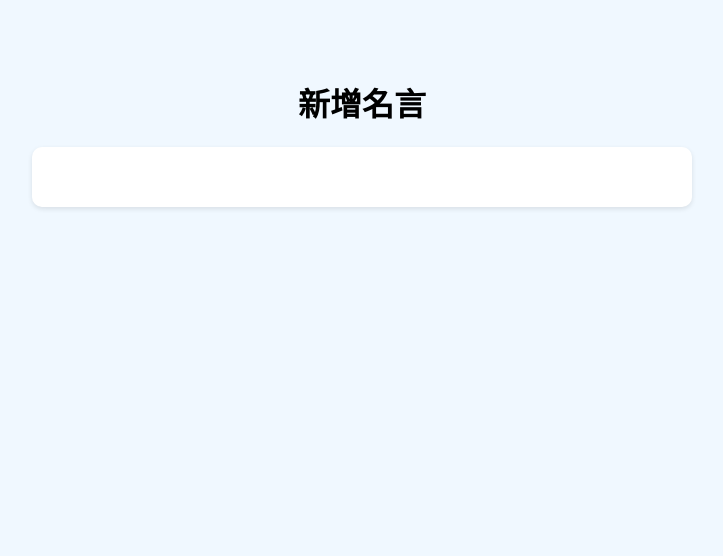
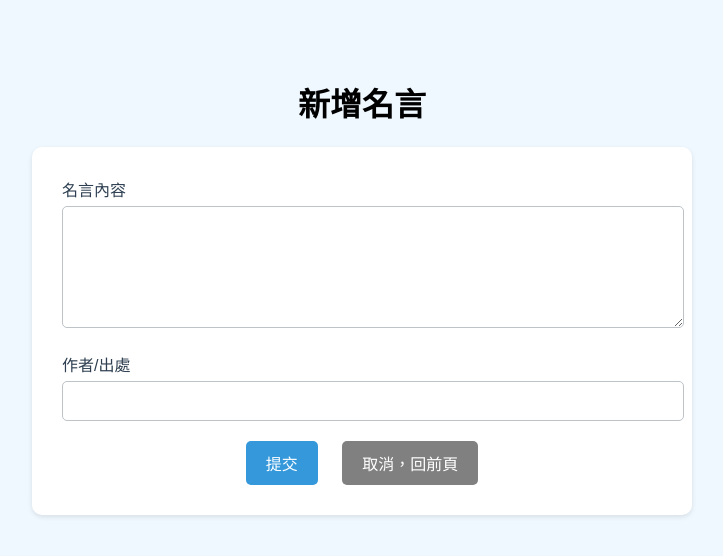
Before and after one commit to sobadrush/Python-Flask-RandomQuote-Cola, a Flask app: page /addQuote in a window 1280 px wide. Shown: the top 556 px of the page, without its empty margins (278-1001 px from the left). Run offline with Flask 3, Linux system fonts and the light colour scheme.

Commit message:
重構 add.html，調整樣式與結構，新增名言內容及作者的輸入欄位

```diff
--- a/templates/add.html
+++ b/templates/add.html
@@ -1,5 +1,6 @@
 <!DOCTYPE html>
 <html lang="zh-Hant">
+
 <head>
   <meta charset="UTF-8">
   <title>新增名言</title>
@@ -10,6 +11,7 @@
       background-color: #f0f8ff;
       padding-top: 50px;
     }
+
     .form-container {
       opacity: 0;
       animation: fadeIn 1s ease-in forwards;
@@ -18,19 +20,23 @@
       background-color: white;
       padding: 30px;
       border-radius: 10px;
-            box-shadow: 0 2px 5px rgba(0,0,0,0.1);
+      box-shadow: 0 2px 5px rgba(0, 0, 0, 0.1);
     }
+
     .form-group {
       margin-bottom: 20px;
       text-align: left;
     }
+
     label {
       display: block;
       margin-bottom: 5px;
       font-size: 16px;
       color: #2c3e50;
     }
-        input, textarea {
+
+    input,
+    textarea {
       width: 100%;
       padding: 10px;
       border: 1px solid #bdc3c7;
@@ -38,10 +44,12 @@
       font-size: 16px;
       font-family: inherit;
     }
+
     textarea {
       height: 100px;
       resize: vertical;
     }
+
     button {
       padding: 10px 20px;
       font-size: 16px;
@@ -53,26 +61,46 @@
       border-radius: 5px;
       transition: background-color 0.3s;
     }
+
     button:hover {
       background-color: #2980b9;
     }
+
     @keyframes fadeIn {
-            from { opacity: 0; transform: translateY(20px); }
-            to { opacity: 1; transform: translateY(0); }
+      from {
+        opacity: 0;
+        transform: translateY(20px);
+      }
+
+      to {
+        opacity: 1;
+        transform: translateY(0);
+      }
     }
   </style>
 </head>
+
 <body>
   <h1>新增名言</h1>
 
   <div class="form-container">
     <form method="POST">
+      <div class="form-group">
+        <label for="my_qouteText">名言內容</label>
+        <textarea name="qouteText" id="my_qouteText"></textarea>
+      </div>
 
+      <div class="form-group">
+        <label for="my_qouteAuthor">作者/出處</label>
+        <input type="text" name="qouteAuthor" id="my_qouteAuthor"></textarea>
+      </div>
 
-
-
-
+      <div class="buttons">
+        <button type="submit">提交</button>
+        <button type="button" onclick="location.href='/'" style="background-color: gray;">取消，回前頁</button>
+      </div>
     </form>
   </div>
 </body>
+
 </html>
```
Lines whose indentation alone changed are shown as unchanged.
